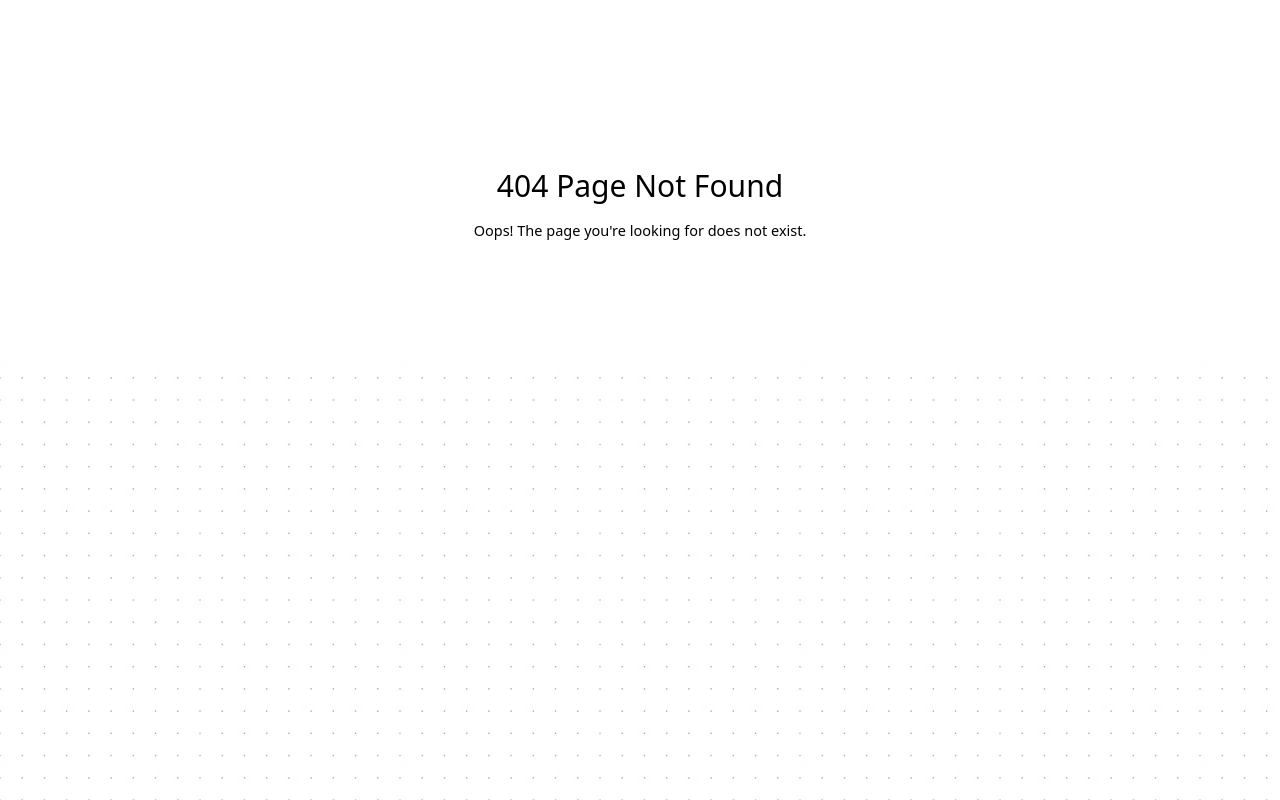
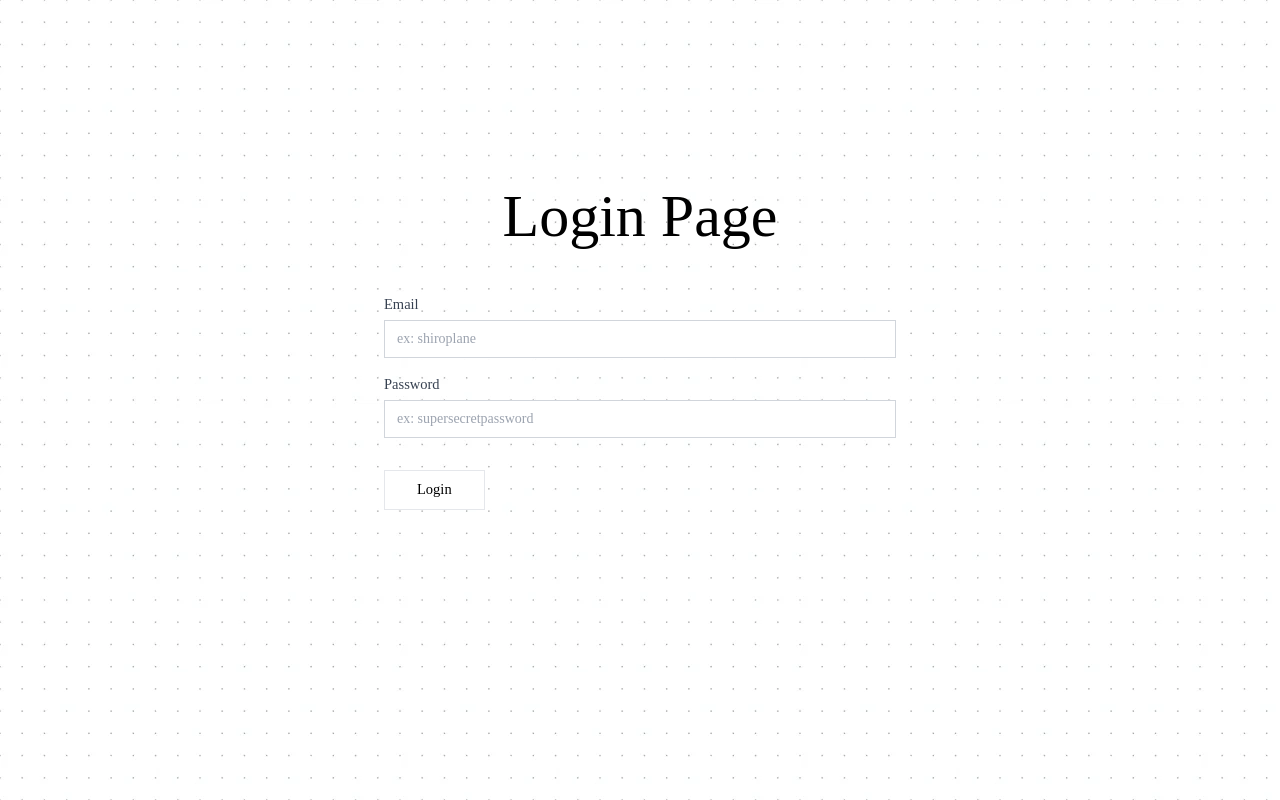
Before and after one commit to rihitoRiku/shiroplaneApp, a React (Create React App) app: page /login in a window 1280 px wide. Before the commit this address had no page. Built offline with nearby package versions, Linux system fonts and the light colour scheme; a web font is replaced by a local one.

Commit message:
some changes

```diff
--- a/src/App.js
+++ b/src/App.js
@@ -2,6 +2,7 @@ import React from "react";
 import { BrowserRouter, Routes, Route } from "react-router-dom";
 import Home from "./pages/home/Home";
 import Dashboard from "./pages/dashboard/Dashboard";
+import Login from "./pages/login/Login";
 import Detail from "./pages/detail/Detail";
 import NotFound from "./pages/notfound/NotFound";
 import ScrollToTop from "./components/scrolltotop/ScrollToTop";
@@ -12,7 +13,8 @@ function App() {
     <ScrollToTop />
       <Routes>
         <Route exact path="/" element={<Home />} />
-        <Route exact path="/dashboard" element={<Dashboard />} />
+        <Route path="/dashboard" element={<Dashboard />} />
+        <Route exact path="/login" element={<Login />} />
         <Route path="/detail/:id" element={<Detail />} />
         <Route path="*" element={<NotFound />} />
       </Routes>
--- a/src/pages/dashboard/Dashboard.jsx
+++ b/src/pages/dashboard/Dashboard.jsx
@@ -196,7 +196,7 @@ function Dashboard() {
                       value={title}
                       onChange={(e) => setTitle(e.target.value)}
                       name="title"
-                      className="border border-gray-300 px-3 py-2 mt-1 w-full font-b block text-sm"
+                      className="border border-gray-300 px-3 py-2 mt-1 w-full font-b block text-sm focus:outline-none"
                       placeholder="ex: venti holding the lyra"
                     />
                   </div>
@@ -213,7 +213,7 @@ function Dashboard() {
                       onChange={(e) => setDescription(e.target.value)}
                       name="description"
                       rows="5"
-                      className="border border-gray-300 px-3 py-2 mt-1 w-full resize-none  font-b block text-sm"
+                      className="border border-gray-300 px-3 py-2 mt-1 w-full resize-none font-b block text-sm focus:outline-none"
                       placeholder="image description here xD"
                     ></textarea>
                   </div>
--- a/src/pages/home/Home.css
+++ b/src/pages/home/Home.css
@@ -7,7 +7,6 @@
 .font-b {
   /* font-family: "Delius", cursive; */
 }
-
 /* VARIABLES */
 :root {
   --box-spacing: 23px;
@@ -15,7 +14,6 @@
   --row-height: 5px;
   --img-height-percent: 65%;
 }
-
 /* GLOBAL STYLE */
 html {
   scroll-behavior: smooth;
@@ -28,12 +26,24 @@ body {
   background-image: url("../../assets/dot-grid.png");
   /* background-size: cover; */
   background-repeat: repeat;
+  overflow: scroll;
+  scrollbar-width: none; /* For Firefox */
+  -ms-overflow-style: none; /* For Internet Explorer and Microsoft Edge */
 }
 * {
   box-sizing: border-box;
 }
+/* Hide Scroll */
+/* Hide the scroll bar for webkit-based browsers */
+::-webkit-scrollbar {
+  display: none;
+}
 
-/* containerx */
+
+/* SCROLL DOWN ANIMATION */
+
+/* CONTAINER */
+
 .containerx {
   width: 100%;
   display: grid;
@@ -43,7 +53,8 @@ body {
   grid-gap: var(--box-spacing);
 }
 
-/* NekoButton */
+/* NEKOBUTTON */
+
 .hidden-div-up {
   opacity: 0;
   transform: translateY(-100%);
@@ -93,25 +104,22 @@ body {
   animation: pulse 1.5s ease-in-out infinite;
 }
 
-
-
-
 /* GRID GALLERY */
 
 .containery {
   width: 100%;
   /* margin: 0 auto; */
   columns: 4;
-  /* column-gap: 40px; */
+  column-gap: 25px;
 }
 .containery .box {
   width: 100%;
-  margin-bottom: 16px;
+  margin-bottom: 25px;
   break-inside: avoid;
 }
 .containery .box img {
   max-width: 100%;
-  border-radius: 4px;
+  border-radius: 12px;
   /* box-shadow: 0 0px 0px 5px #251b19; */
 }
 @media (max-width: 1200px) {
@@ -130,8 +138,6 @@ body {
     columns: 2;
   }
 }
-
-
 
 /* CARD */
 
@@ -192,8 +198,6 @@ body {
   line-height: 1.3em;
   color: #334455;
 }
-
-
 
 /* THE CARAOUSEL */
 
--- a/src/pages/home/Home.jsx
+++ b/src/pages/home/Home.jsx
@@ -13,17 +13,30 @@ import nekoButton from "../../assets/cat-button.png";
 // AOS
 import AOS from "aos";
 import "aos/dist/aos.css";
-AOS.init({ mirror: false, });
+AOS.init({ mirror: false });
 
 function Home() {
   const [dataImages, setDataImages] = useState([]);
   const [hideDiv, setHideDiv] = useState(false);
   const [hovered, setHovered] = useState(false);
+  const [showMenu, setShowMenu] = useState(false);
+
+  const toggleMenu = () => {
+    setShowMenu((prevShowMenu) => !prevShowMenu);
+  };
+
+  useEffect(() => {
+    document.body.style.overflow = showMenu ? 'hidden' : 'visible';
+  }, [showMenu]);
+
+
   useEffect(() => {
     Axios.get(`http://localhost:5000/images`).then((response) => {
       setDataImages(response.data.data);
     });
     // console.log(dataImages)
+
+    // Scroll Effect
     const handleScroll = () => {
       // Define the number of pixels when the div should be hidden
       const scrollThreshold = 100; // Change this value as per your requirement
@@ -35,9 +48,7 @@ function Home() {
         setHideDiv(false);
       }
     };
-
     window.addEventListener("scroll", handleScroll);
-
     return () => {
       window.removeEventListener("scroll", handleScroll);
     };
@@ -45,20 +56,35 @@ function Home() {
 
   return (
     <>
-      {/* Button */}
       <head>
         <link rel="stylesheet" href="https://unpkg.com/aos@next/dist/aos.css" />
       </head>
+
+      {/* Scroll Down */}
+
+      {/* Navigation Menu */}
+      <div className={`fixed z-10 h-screen w-screen flex flex-col justify-center items-center gap-16 bg-white top-0 text-3xl sm:text-4xl font-normal text-center transition-opacity ${
+          showMenu ? "opacity-100" : "opacity-0 pointer-events-none"
+        }`}>
+        <div>Home</div>
+        <div>Dashboard</div>
+        <div>About Me</div>
+        <div>Commission</div>
+      </div>
+
+      {/* Neko Button */}
       <button
         disabled={hideDiv}
-        className={`fixed w-16 right-4 top-6 transition-all ${
+        className={`fixed z-20 w-16 right-4 top-6  ${
           hideDiv ? "hidden-div-up" : "visible-div-up"
         } ${hovered ? "my-animate-pulse" : ""}`}
         onMouseEnter={() => setHovered(true)}
         onMouseLeave={() => setHovered(false)}
+        onClick={toggleMenu}
       >
         <img className="" src={nekoButton} alt="" />
       </button>
+
       {/* Link Icon */}
       <div
         className={`container finisher-header w-16 lg:w-16 lg:h-36 h-32 flex flex-col gap-y-2 justify-center fixed transform bottom-32 ${
@@ -94,7 +120,7 @@ function Home() {
           className="text-lg sm:text-xl xl:text-2xl text-center mt-5 text-slate-600 font-b"
         >
           Passionate illustrator and visual designer, dedicated student at
-          university of x
+          university of Pendidikan Indonesia
         </div>
         <div className=" border-dashed border-2 flex flex-row gap-x-5 mt-20 justify-center ">
           {/* Caraousel */}
@@ -124,13 +150,13 @@ function Home() {
       <div className="px-4 md:px-0 mb-48 max-w-6xl flex flex-col justify-center items-center mx-auto">
         <div
           data-aos="fade-up"
-          class="text-4xl sm:text-5xl xl:text-6xl font-normal text-center font-a mt-24"
+          class="text-3xl sm:text-4xl xl:text-5xl font-normal text-center font-a mt-24"
         >
           Gallery
         </div>
         <div
           data-aos="fade-up"
-          className="text-lg sm:text-xl xl:text-2xl text-center my-12 text-slate-600 font-b container max-w-4xl"
+          className="text-md sm:text-lg xl:text-xl text-center my-12 text-slate-600 font-b container max-w-4xl"
         >
           Lorem ipsum dolor sit amet consectetur, adipisicing elit. Asperiores,
           magni voluptates nemo porro ut veritatis.
--- /dev/null
+++ b/src/pages/login/Login.jsx
@@ -0,0 +1,90 @@
+import { useState, useCallback, useEffect } from "react";
+import Axios from "axios";
+
+const AlertValidation = ({ message }) => {
+  return (
+    <>
+      <div className="alert alert-danger pt-2 ps-2" role="alert">
+        {message}
+        <span> Auto closed on ...</span>
+      </div>
+    </>
+  );
+};
+
+function Login() {
+  const [username, setUsername] = useState("");
+  const [password, setPassword] = useState("");
+  const [dataLogin, setdataLogin] = useState([""]);
+  const [validationForm, setvalidationForm] = useState(false);
+
+  const handleLogin = (e) => {
+    e.preventDefault();
+    Axios.post(`http://localhost:5000/auth/login`, { username, password })
+      .then((response) => {
+        setdataLogin(response);
+        console.log(response);
+      })
+      .catch((error) => {
+        // Handle error response
+        console.log(error);
+      });
+  };
+
+  return (
+    <>
+      {/* ALERT VALIDATION FORM */}
+      {validationForm && (
+        <AlertValidation message="please fill all the field correctly!" />
+      )}
+
+      <div className="px-4 h-[48em] flex flex-col items-center justify-center">
+        <div className="text-4xl sm:text-5xl xl:text-6xl text-center">
+          Login Page
+        </div>
+        <form className="mt-12 container max-w-lg" onSubmit={handleLogin}>
+          <div className="mb-4">
+            <label htmlFor="title" className="block text-md text-gray-700">
+              Email
+            </label>
+            <input
+              type="text"
+              id="title"
+              value={username}
+              onChange={(e) => setUsername(e.target.value)}
+              name="title"
+              className="border border-gray-300 px-3 py-2 mt-1 w-full block text-sm focus:outline-none"
+              placeholder="ex: shiroplane"
+            />
+          </div>
+          <div className="mb-4">
+            <label
+              htmlFor="title"
+              className="font-b block text-md text-gray-700"
+            >
+              Password
+            </label>
+            <input
+              type="text"
+              id="title"
+              value={password}
+              onChange={(e) => setPassword(e.target.value)}
+              name="title"
+              className="border border-gray-300 px-3 py-2 mt-1 w-full font-b block text-sm focus:outline-none"
+              placeholder="ex: supersecretpassword"
+            />
+          </div>
+          <div className="mt-8">
+            <button type="submit" className="py-2 px-8 border bg-white hover:bg-gray-50 text-black font-b">
+              Login
+            </button>
+          </div>
+        </form>
+      </div>
+
+      <div className=""></div>
+    </>
+  );
+}
+
+export default Login;
```
